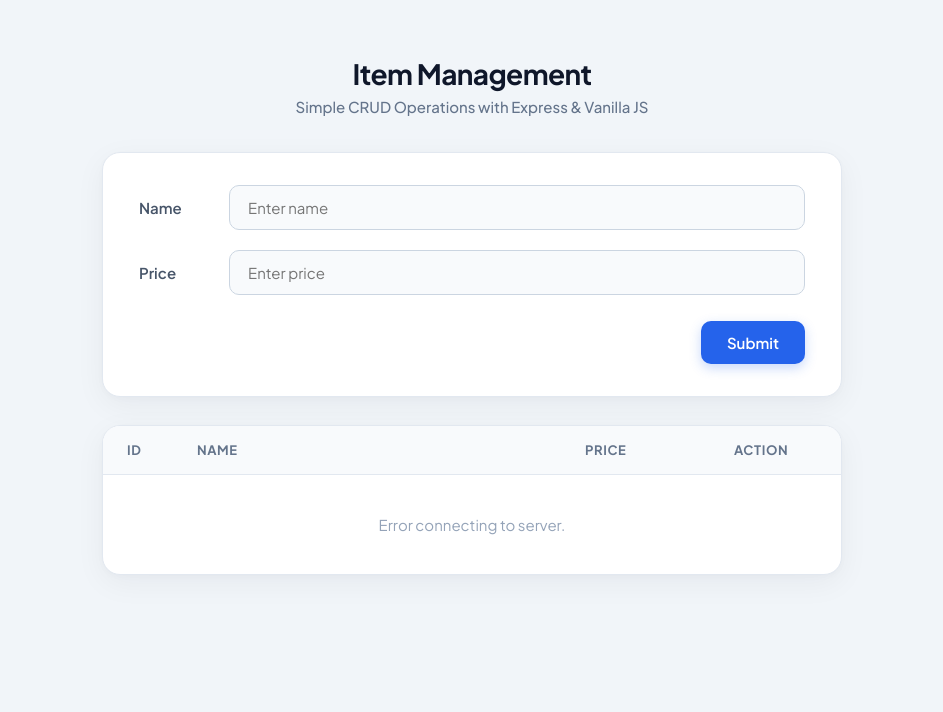
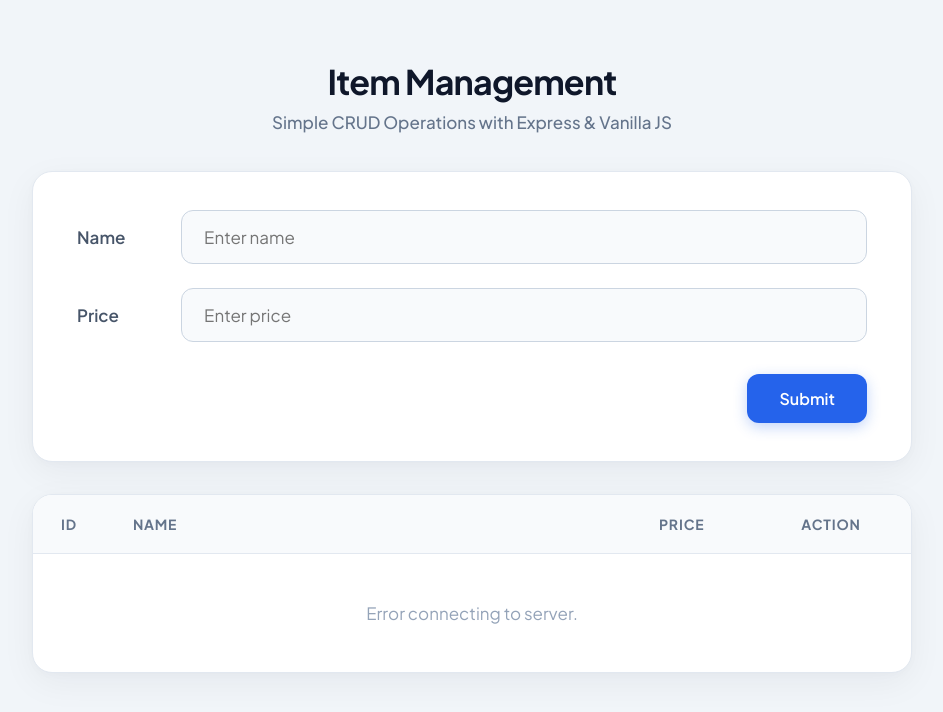
Before and after one commit to adityapnaik03/Mern_Task_1, a website: page public/index.html in a window 1280 px wide. Shown: the whole page, without its empty margins (168-1111 px from the left). Drawn offline with Linux system fonts and the light colour scheme; no server answers.

Commit message:
Update UI scale: increase sizes and padding for enhanced readability

```diff
--- a/public/style.css
+++ b/public/style.css
@@ -12,77 +12,77 @@ body {
   display: flex;
   justify-content: center;
   align-items: flex-start;
-  padding: 56px 24px;
+  padding: 60px 24px;
   -webkit-font-smoothing: antialiased;
 }
 
 .app-container {
   width: 100%;
-  max-width: 740px; /* Increased width for a bigger, more spacious presence */
+  max-width: 880px; /* Expanded for a larger, prominent layout */
   display: flex;
   flex-direction: column;
-  gap: 28px;
+  gap: 32px;
 }
 
 /* Header */
 .app-header {
   text-align: center;
-  margin-bottom: 8px;
+  margin-bottom: 6px;
 }
 
 .app-header h2 {
-  font-size: 28px;
+  font-size: 34px;
   font-weight: 800;
   color: #0f172a;
-  letter-spacing: -0.6px;
+  letter-spacing: -0.8px;
 }
 
 .app-header p {
-  font-size: 15px;
+  font-size: 17px;
   color: #64748b;
-  margin-top: 6px;
+  margin-top: 8px;
   font-weight: 500;
 }
 
 /* Modern Card Container */
 .card {
   background: #ffffff;
-  border-radius: 18px;
+  border-radius: 20px;
   border: 1px solid #e2e8f0;
-  box-shadow: 0 8px 30px rgba(15, 23, 42, 0.05), 0 2px 6px rgba(15, 23, 42, 0.02);
+  box-shadow: 0 10px 35px rgba(15, 23, 42, 0.05), 0 2px 8px rgba(15, 23, 42, 0.02);
   overflow: hidden;
 }
 
 /* Form Section */
 .form-card {
-  padding: 32px 36px;
+  padding: 38px 44px;
 }
 
 #item-form {
   display: flex;
   flex-direction: column;
-  gap: 20px;
+  gap: 24px;
 }
 
 .form-row {
   display: flex;
   align-items: center;
-  gap: 20px;
+  gap: 24px;
 }
 
 .form-row label {
-  width: 70px;
-  font-size: 15px;
+  width: 80px;
+  font-size: 17px;
   font-weight: 600;
   color: #475569;
 }
 
 .form-row input {
   flex: 1;
-  padding: 12px 18px;
-  font-size: 15px;
+  padding: 15px 22px;
+  font-size: 17px;
   border: 1.5px solid #cbd5e1;
-  border-radius: 10px;
+  border-radius: 12px;
   background-color: #f8fafc;
   color: #0f172a;
   outline: none;
@@ -92,22 +92,22 @@ body {
 .form-row input:focus {
   background-color: #ffffff;
   border-color: #2563eb;
-  box-shadow: 0 0 0 4px rgba(37, 99, 235, 0.12);
+  box-shadow: 0 0 0 4px rgba(37, 99, 235, 0.14);
 }
 
 .form-actions {
   display: flex;
   justify-content: flex-end;
-  gap: 12px;
-  margin-top: 6px;
+  gap: 14px;
+  margin-top: 8px;
 }
 
 /* Primary and Cancel Buttons */
 .btn {
-  padding: 12px 26px;
-  font-size: 15px;
+  padding: 14px 32px;
+  font-size: 16px;
   font-weight: 600;
-  border-radius: 10px;
+  border-radius: 12px;
   cursor: pointer;
   border: none;
   outline: none;
@@ -117,7 +117,7 @@ body {
 .btn-primary {
   background-color: #2563eb;
   color: #ffffff;
-  box-shadow: 0 4px 12px rgba(37, 99, 235, 0.25);
+  box-shadow: 0 4px 14px rgba(37, 99, 235, 0.28);
 }
 
 .btn-primary:hover {
@@ -152,18 +152,18 @@ thead tr {
 }
 
 th {
-  padding: 16px 24px;
-  font-size: 13px;
+  padding: 20px 28px;
+  font-size: 14px;
   font-weight: 700;
   text-transform: uppercase;
-  letter-spacing: 0.6px;
+  letter-spacing: 0.8px;
   color: #64748b;
   text-align: left;
 }
 
 td {
-  padding: 18px 24px;
-  font-size: 15px;
+  padding: 22px 28px;
+  font-size: 17px;
   color: #1e293b;
   border-bottom: 1px solid #f1f5f9;
   vertical-align: middle;
@@ -184,33 +184,33 @@ tbody tr:hover {
 .col-id {
   color: #94a3b8;
   font-weight: 600;
-  font-size: 14px;
+  font-size: 16px;
 }
 
 .col-name {
   font-weight: 600;
   color: #0f172a;
-  font-size: 15px;
+  font-size: 17px;
 }
 
 .col-price {
   font-weight: 600;
   color: #334155;
-  font-size: 15px;
+  font-size: 17px;
 }
 
 /* Action Buttons inside Table */
 .action-group {
   display: flex;
   justify-content: center;
-  gap: 10px;
+  gap: 12px;
 }
 
 .btn-sm {
-  padding: 7px 16px;
-  font-size: 13px;
+  padding: 9px 20px;
+  font-size: 15px;
   font-weight: 600;
-  border-radius: 8px;
+  border-radius: 9px;
   cursor: pointer;
   border: 1px solid transparent;
   transition: all 0.15s ease;
@@ -241,6 +241,6 @@ tbody tr:hover {
 .empty-state {
   text-align: center;
   color: #94a3b8;
-  padding: 40px 20px;
-  font-size: 15px;
+  padding: 48px 24px;
+  font-size: 17px;
 }
```
